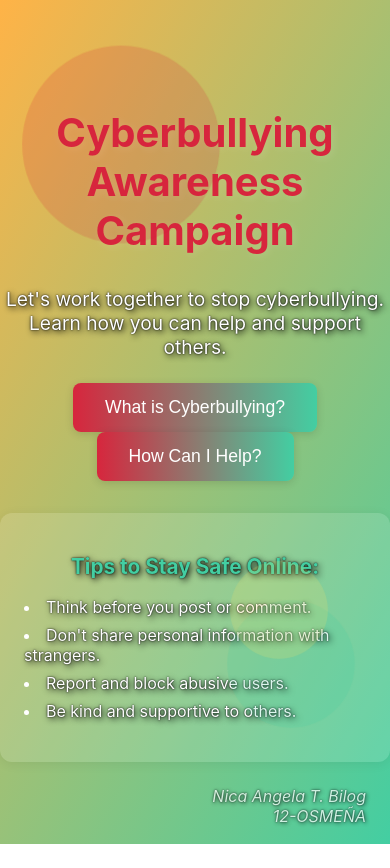
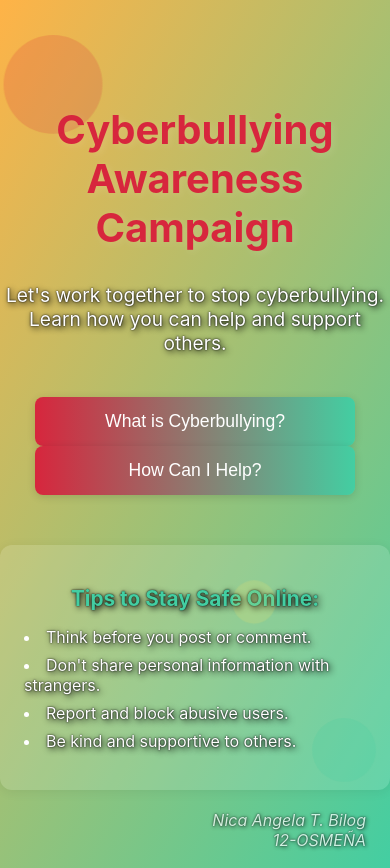
Before and after one commit to Noble636/cyberbullying-campaign, a React (Create React App) app: page / in a window 390 px wide. Before the commit the page ends 844 px from the top, so only its background shows below. Built offline with nearby package versions, Linux system fonts and the light colour scheme.

Commit message:
Add responsive mobile styles

```diff
--- a/src/App.css
+++ b/src/App.css
@@ -1,3 +1,58 @@
+@media (max-width: 600px) {
+  .App-header.animated-bg {
+    font-size: 1rem;
+    padding: 12px 0;
+    min-height: 100vh;
+  }
+  .title {
+    font-size: 1.4rem;
+    margin-bottom: 8px;
+  }
+  .subtitle {
+    font-size: 1rem;
+    margin-bottom: 16px;
+  }
+  .button-group {
+    flex-direction: column;
+    gap: 12px;
+    margin: 18px 0;
+  }
+  .main-btn {
+    width: 90vw;
+    max-width: 320px;
+    font-size: 1rem;
+    padding: 12px 0;
+    margin: 0 auto 10px auto;
+    display: block;
+  }
+  .tips {
+    max-width: 95vw;
+    padding: 16px;
+    font-size: 0.95rem;
+  }
+  .modal-content {
+    max-width: 95vw;
+    padding: 18px 8px;
+    font-size: 1rem;
+  }
+  .owner-credit {
+    right: 8px;
+    bottom: 8px;
+    font-size: 0.9rem;
+  }
+  .animated-shapes .shape1 {
+    width: 90px; height: 90px;
+    left: 2%; top: 8%;
+  }
+  .animated-shapes .shape2 {
+    width: 60px; height: 60px;
+    right: 4%; bottom: 8%;
+  }
+  .animated-shapes .shape3 {
+    width: 40px; height: 40px;
+    left: 60%; top: 70%;
+  }
+}
 .owner-credit {
   position: absolute;
   right: 24px;
```
